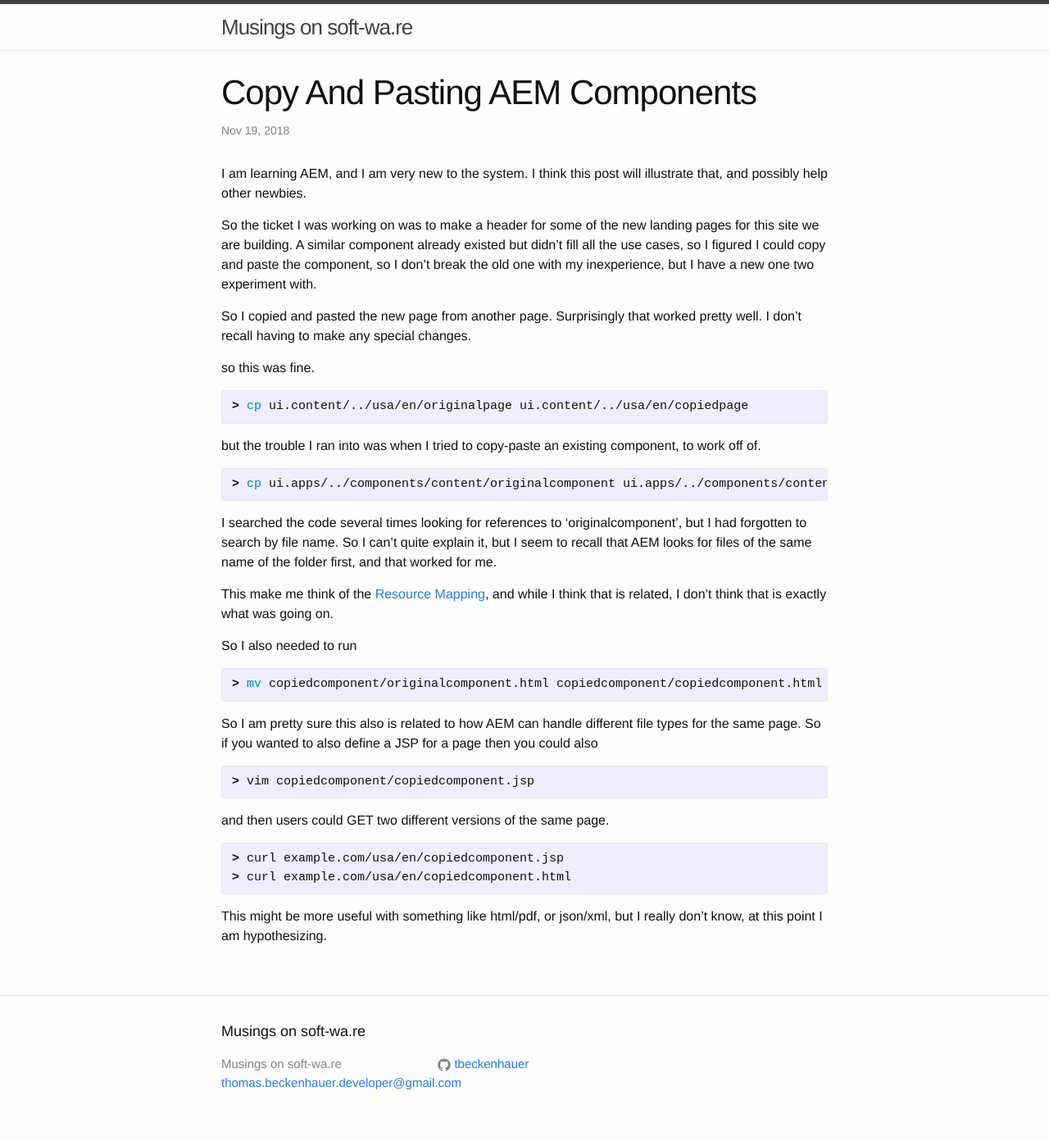
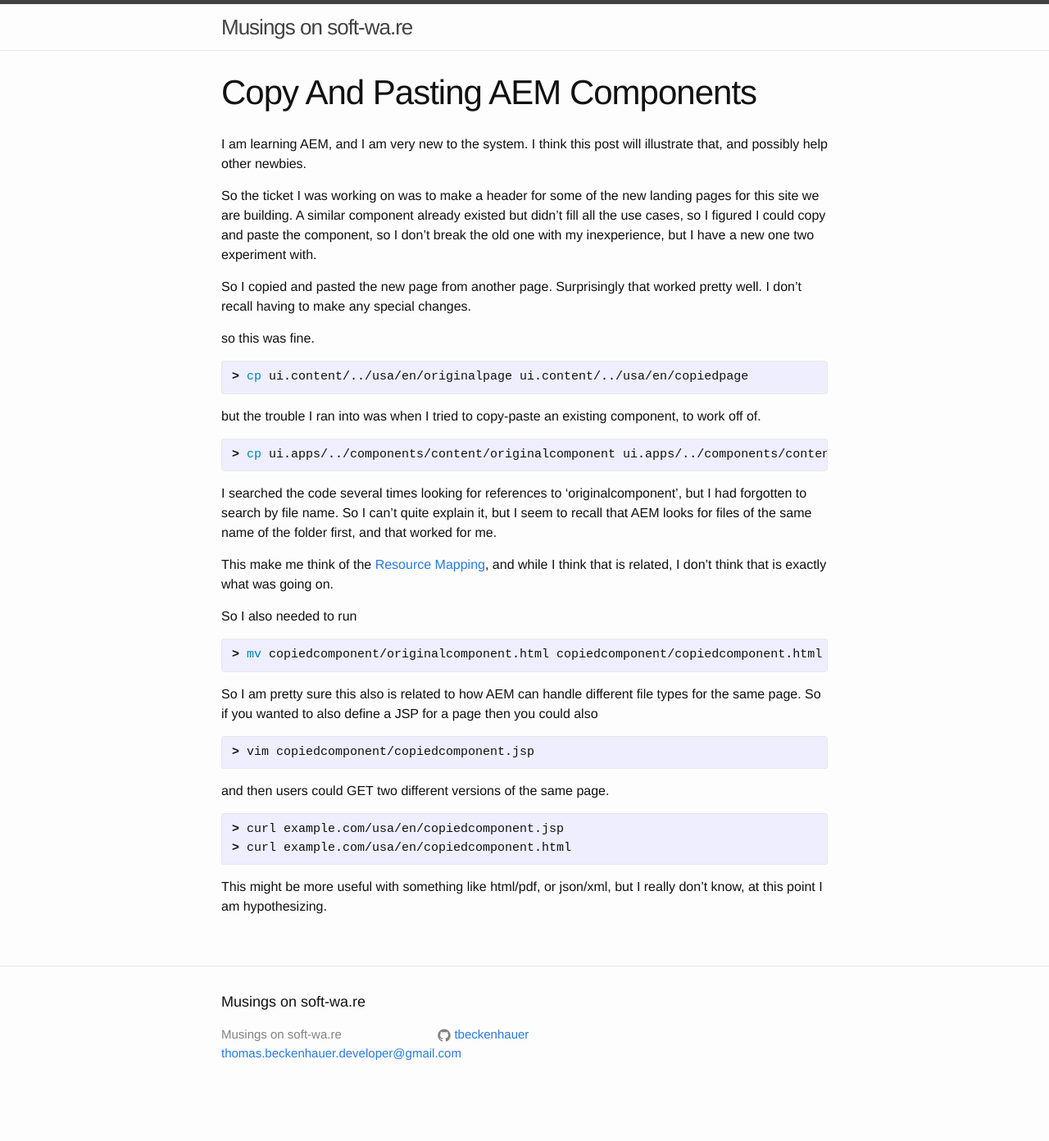
Before and after one commit to tbeckenhauer/tbeckenhauer.github.io, a Jekyll site: the page built from _posts/2018-11-19-new-aem-component.markdown, in a window 1280 px wide. Shown: the whole page at 82% size. Built offline with Jekyll 4.4.1, drawn with Linux system fonts in a browser that asks for light colours; after the commit the page ends 1356 px from its top, so only the background shows below that.

Commit message:
system: remove the date

```diff
--- a/_layouts/post.html
+++ b/_layouts/post.html
@@ -5,7 +5,7 @@
 
   <header class="post-header">
     <h1 class="post-title" itemprop="name headline">{{ page.title }}</h1>
-    <p class="post-meta"><time datetime="{{ page.date | date_to_xmlschema }}" itemprop="datePublished">{{ page.date | date: "%b %-d, %Y" }}</time>{% if page.author %} • <span itemprop="author" itemscope itemtype="http://schema.org/Person"><span itemprop="name">{{ page.author }}</span></span>{% endif %}</p>
+<!--    <p class="post-meta"><time datetime="{{ page.date | date_to_xmlschema }}" itemprop="datePublished">{{ page.date | date: "%b %-d, %Y" }}</time>{% if page.author %} • <span itemprop="author" itemscope itemtype="http://schema.org/Person"><span itemprop="name">{{ page.author }}</span></span>{% endif %}</p>-->
   </header>
 
   <div class="post-content" itemprop="articleBody">
--- a/index.html
+++ b/index.html
@@ -9,7 +9,7 @@
   <ul class="post-list">
     {% for post in site.posts %}
       <li>
-        <span class="post-meta">{{ post.date | date: "%b %-d, %Y" }}</span>
+<!--        <span class="post-meta">{{ post.date | date: "%b %-d, %Y" }}</span>-->
 
         <h2>
           <a class="post-link" href="{{ post.url | prepend: site.baseurl }}">{{ post.title }}</a>
```
